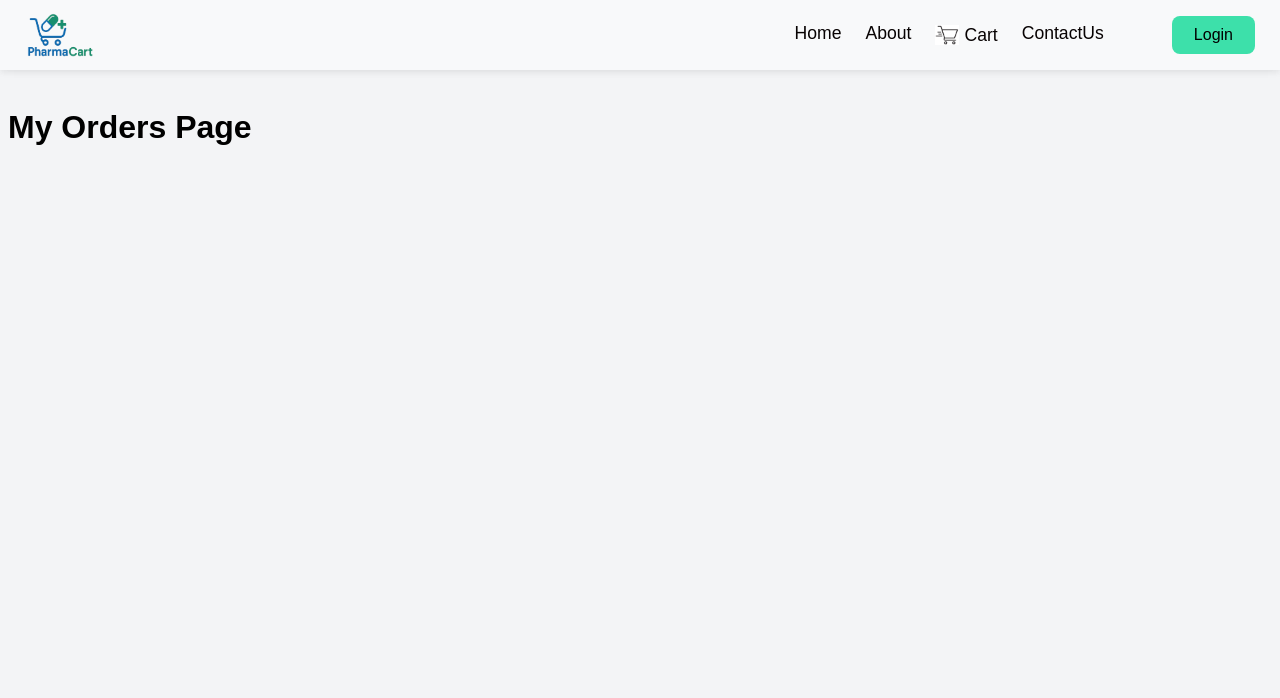
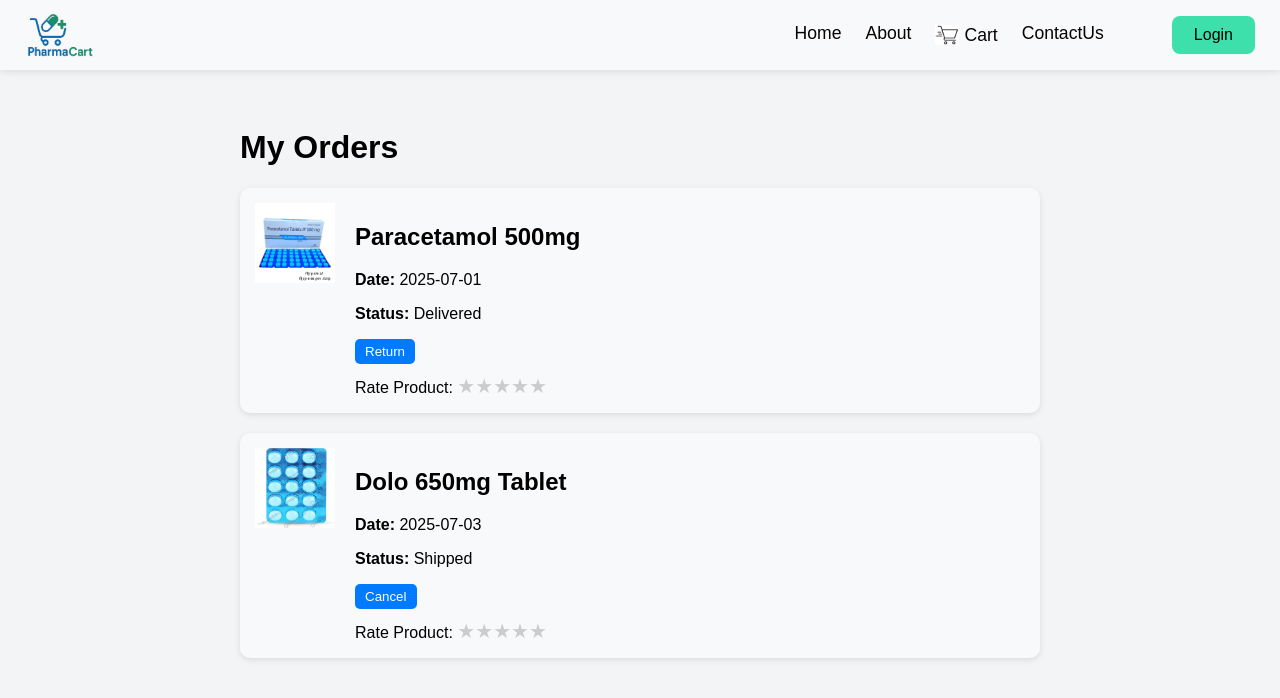
Before and after one commit to TapasKumbhakar/PharmaCart, a React (Create React App) app: page /orders in a window 1280 px wide. Shown: the top 698 px of the page. Built offline with nearby package versions, Linux system fonts and the light colour scheme.

Commit message:
add my order page and whole user section

```diff
--- /dev/null
+++ b/src/pages/myOrder.css
@@ -0,0 +1,43 @@
+.orders-container {
+  padding: 20px;
+  max-width: 800px;
+  margin: auto;
+}
+
+.order-card {
+  display: flex;
+  background: #f8f9fa;
+  margin-bottom: 20px;
+  padding: 15px;
+  border-radius: 10px;
+  box-shadow: 0px 2px 6px rgba(0, 0, 0, 0.1);
+}
+
+.order-card img {
+  width: 80px;
+  height: 80px;
+  margin-right: 20px;
+  object-fit: cover;
+}
+
+.order-details {
+  flex: 1;
+}
+
+.order-actions button {
+  margin-right: 10px;
+  padding: 5px 10px;
+  background: #007bff;
+  color: white;
+  border: none;
+  border-radius: 5px;
+  cursor: pointer;
+}
+
+.order-actions button:hover {
+  background: #0056b3;
+}
+
+.rating-section {
+  margin-top: 10px;
+}
--- a/src/pages/myOrder.jsx
+++ b/src/pages/myOrder.jsx
@@ -1,5 +1,81 @@
-import React from 'react';
+import React, { useState } from 'react';
+import './myOrder.css'; // Optional: For custom styling
+import paracetamolImg from '../assets/medicines/paracetamol-500-mg-tablet.png';
+import dolo650Img from '../assets/medicines/dolo-paracetamol-650mg.webp';
+
+const sampleOrders = [
+  {
+    id: 1,
+    name: 'Paracetamol 500mg',
+    date: '2025-07-01',
+    status: 'Delivered',
+    canReturn: true,
+    image: paracetamolImg ,
+  },
+  {
+    id: 2,
+    name: 'Dolo 650mg Tablet',
+    date: '2025-07-03',
+    status: 'Shipped',
+    canReturn: false,
+    image: dolo650Img,
+  },
+];
 
 export default function MyOrders() {
-  return <h1>My Orders Page</h1>;
+  const [ratings, setRatings] = useState({});
+
+  const handleCancel = (id) => {
+    alert(`Order #${id} cancelled`);
+  };
+
+  const handleReturn = (id) => {
+    alert(`Return initiated for Order #${id}`);
+  };
+
+  const handleRating = (id, rating) => {
+    setRatings({ ...ratings, [id]: rating });
+  };
+
+  return (
+    <div className="orders-container">
+      <h1>My Orders</h1>
+      {sampleOrders.map((order) => (
+        <div key={order.id} className="order-card">
+          <img src={order.image} alt={order.name} />
+          <div className="order-details">
+            <h2>{order.name}</h2>
+            <p><strong>Date:</strong> {order.date}</p>
+            <p><strong>Status:</strong> {order.status}</p>
+
+            <div className="order-actions">
+              {order.status !== 'Delivered' && (
+                <button onClick={() => handleCancel(order.id)}>Cancel</button>
+              )}
+              {order.canReturn && order.status === 'Delivered' && (
+                <button onClick={() => handleReturn(order.id)}>Return</button>
+              )}
+            </div>
+
+            <div className="rating-section">
+              <span>Rate Product: </span>
+              {[1, 2, 3, 4, 5].map((star) => (
+                <span
+                  key={star}
+                  onClick={() => handleRating(order.id, star)}
+                  style={{
+                    cursor: 'pointer',
+                    color: ratings[order.id] >= star ? '#FFD700' : '#ccc',
+                    fontSize: '20px',
+                  }}
+                >
+                  ★
+                </span>
+              ))}
+            </div>
+          </div>
+        </div>
+      ))}
+    </div>
+  );
 }
```
